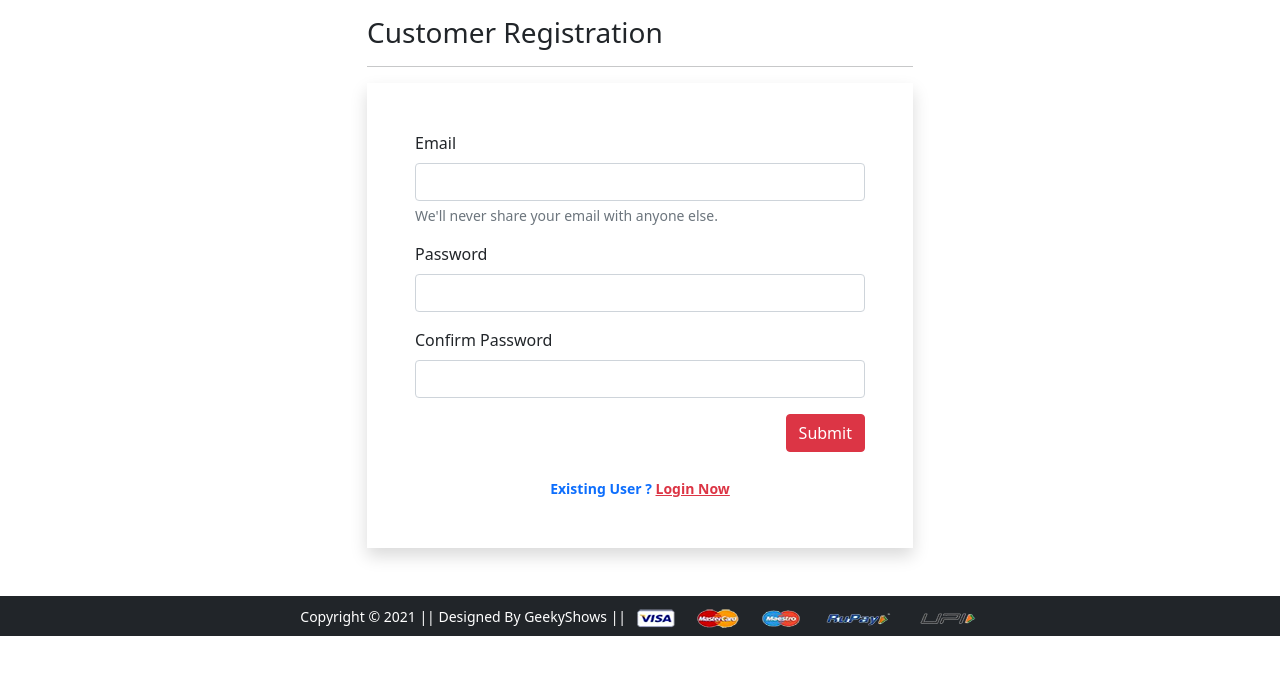
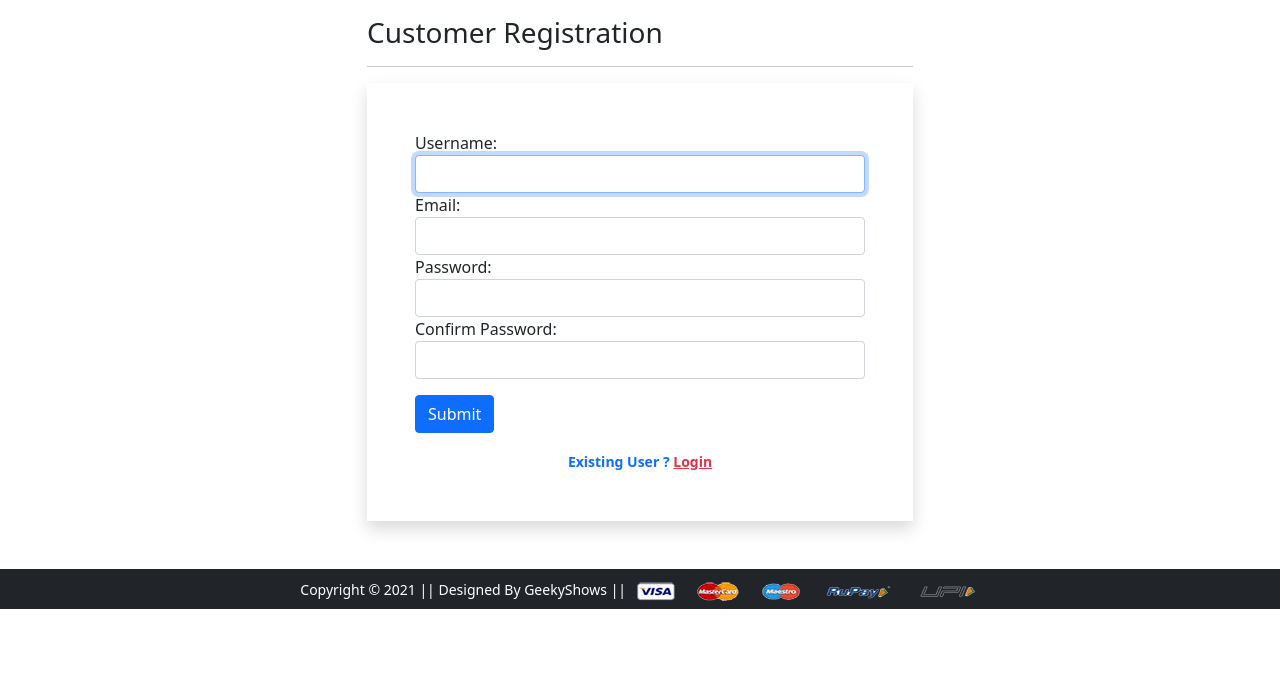
Before and after one commit to kunal042/Flipcart_clone, a Django app: page /registration/ in a window 1280 px wide. Shown: the part 56-731 px from the top of the page. Run offline with Django 4.2, Linux system fonts and the light colour scheme; some libraries are stand-ins or nearby versions.

Commit message:
signup form

```diff
--- /dev/null
+++ b/flipcart/app/forms.py
@@ -0,0 +1,22 @@
+from django import forms
+from django.contrib.auth.forms import UserCreationForm,AuthenticationForm,UsernameField
+from django.contrib.auth.models import User
+from django.contrib.auth.forms import  UsernameField
+from django.utils.translation import gettext, gettext_lazy as _
+
+class CustomerRegistrationForm(UserCreationForm):
+    password1 = forms.CharField(
+        label="Password", widget=forms.PasswordInput(attrs={'class': 'form-control'}))
+    password2 = forms.CharField(
+        label="Confirm Password", widget=forms.PasswordInput(attrs={'class': 'form-control'}))
+    email = forms.CharField(
+        required=True, widget=forms.EmailInput(attrs={'class': 'form-control'}))
+
+    class Meta:
+        model = User
+        fields = ['username','email', "password1", 'password2']
+        widgets = {'username' : forms.TextInput(attrs={'class':'form-control'})}
+
+class CustomerLoginForm(AuthenticationForm):
+    username = UsernameField(widget=forms.TextInput(attrs={'autofocus':True, 'class':'form-control'}))
+    password = forms.CharField(label=_("Password"),strip=False,widget=forms.PasswordInput(attrs={'autocomplete':'current-password', 'class':'form-control'}))
--- a/flipcart/app/templates/app/customerregistration.html
+++ b/flipcart/app/templates/app/customerregistration.html
@@ -9,30 +9,34 @@
    <hr>
 
    <form action="" method="post" novalidate class="shadow p-5">
-    <div class="mb-3">
-     <label for="inputEmail4" class="form-label">Email</label>
-     <input type="email" class="form-control" id="inputEmail4">
-     <div id="emailHelp" class="form-text">We'll never share your email with anyone else.</div>
-    </div>
-    <div class="mb-3">
-     <label for="inputPassword1" class="form-label">Password</label>
-     <input type="password" class="form-control" id="inputPassword1">
-    </div>
-    <div class="mb-3">
-     <label for="inputPassword2" class="form-label">Confirm Password</label>
-     <input type="password" class="form-control" id="inputPassword2">
-    </div>
-    <div class="text-end">
-     <button type="button" class="btn btn-danger">Submit</button>
-    </div>
-    <br>
-    <div class="text-center text-primary fw-bold"><small>Existing User ? <a href="{% url 'login' %}"
-       class="text-danger">Login Now</a> </small></div>
-    {% if form.non_field_errors %}
-    {% for error in form.non_field_errors %}
-    <p class="alert alert-danger my-3">{{error}}</p>
-    {% endfor %}
-    {% endif %}
+
+      {% if messages %}
+         {% for message in messages %}
+         <p {% if message.tags %} class="alert alert-{{message.tags}} mb-5" {% endif %}>{{message}}</p>
+         {% endfor %}
+      {% endif %}
+
+
+
+      {% csrf_token %}
+      {% for fm in form %}
+        <div> {{fm.label_tag}}   {{fm}}</div> <small class="text-danger" > {{fm.errors|striptags}} </small>
+      {% endfor %}
+
+      <div>
+         <input type="submit" value="Submit" class="btn btn-primary my-3" >
+      </div>
+
+      <div class="text-center text-primary fw-bold" >
+         <small>Existing User ? <a href="{% url  'login' %}" class="text-danger" >Login</a> </small>
+      </div>
+      {% if form.non_field_errors %}
+         {% for error in form.non_field_errors  %}
+            <p class="alert alert-danger my-3" >{{error}}</p>
+         {% endfor %}
+
+      {% endif %}
+
    </form>
   </div>
  </div>
--- a/flipcart/app/urls.py
+++ b/flipcart/app/urls.py
@@ -1,5 +1,9 @@
 from django.urls import path
 from app import views
+from django.conf import settings
+from django.conf.urls.static import static
+from django.contrib.auth import views as auth_views
+from .forms import CustomerLoginForm
 
 
 urlpatterns = [
@@ -14,7 +18,7 @@ urlpatterns = [
     path('changepassword/', views.change_password, name='changepassword'),
     path('mobile/', views.mobile, name='mobile'),
     path('mobile/<slug:data>', views.mobile, name='mobiledata'),
-    path('login/', views.login, name='login'),
-    path('registration/', views.customerregistration, name='customerregistration'),
+    path('accounts/login/', auth_views.LoginView.as_view(template_name='app/login.html',authentication_form=CustomerLoginForm), name='login'),
+    path('registration/', views.CustomerRegistrationView.as_view(), name='customerregistration'),
     path('checkout/', views.checkout, name='checkout'),
 ]
--- a/flipcart/app/views.py
+++ b/flipcart/app/views.py
@@ -1,9 +1,8 @@
 from django.shortcuts import render
 from django.views import View
 from .models import Customer, Product, Cart, OrderPlaced
-
-# def home(request):
-#  return render(request, 'app/home.html')
+from .forms import CustomerRegistrationForm
+from django.contrib import messages
 
 class ProductViews(View):
  def get(self, request):
@@ -54,14 +53,34 @@ def mobile(request, data=None):
   mobile = Product.objects.filter(category='M')
  elif data == 'Redmi' or data == 'Iphone' or data == 'OnePlus' or data == 'Realme' or data == 'oppo':
   mobile = Product.objects.filter(category='M').filter(brand=data)
+ elif data == 'below':
+  mobile = Product.objects.filter(category='M').filter(discount_price__lt=10000)
+ elif data == 'above':
+  mobile = Product.objects.filter(category='M').filter(discount_price__gt=10000)
 
  return render(request, 'app/mobile.html', {'mobile':mobile} )
 
 def login(request):
+
  return render(request, 'app/login.html')
 
-def customerregistration(request):
- return render(request, 'app/customerregistration.html')
+
+
+
+class CustomerRegistrationView(View):
+ def get(self, request):
+  form = CustomerRegistrationForm()
+  return render(request, 'app/customerregistration.html', {'form':form})
+
+ def post(self, request):
+  form = CustomerRegistrationForm(request.POST)
+  if form.is_valid():
+    messages.success(request, "Congatulation!! Registered Successfully")
+    form.save()
+
+  return render(request, 'app/customerregistration.html', {'form':form})
+
+
 
 def checkout(request):
  return render(request, 'app/checkout.html')
```
Also changed, not shown: flipcart/app/templates/app/login.html (+23 -12 lines), flipcart/app/templates/app/mobile.html (+12 -0 lines), flipcart/db.sqlite3.
